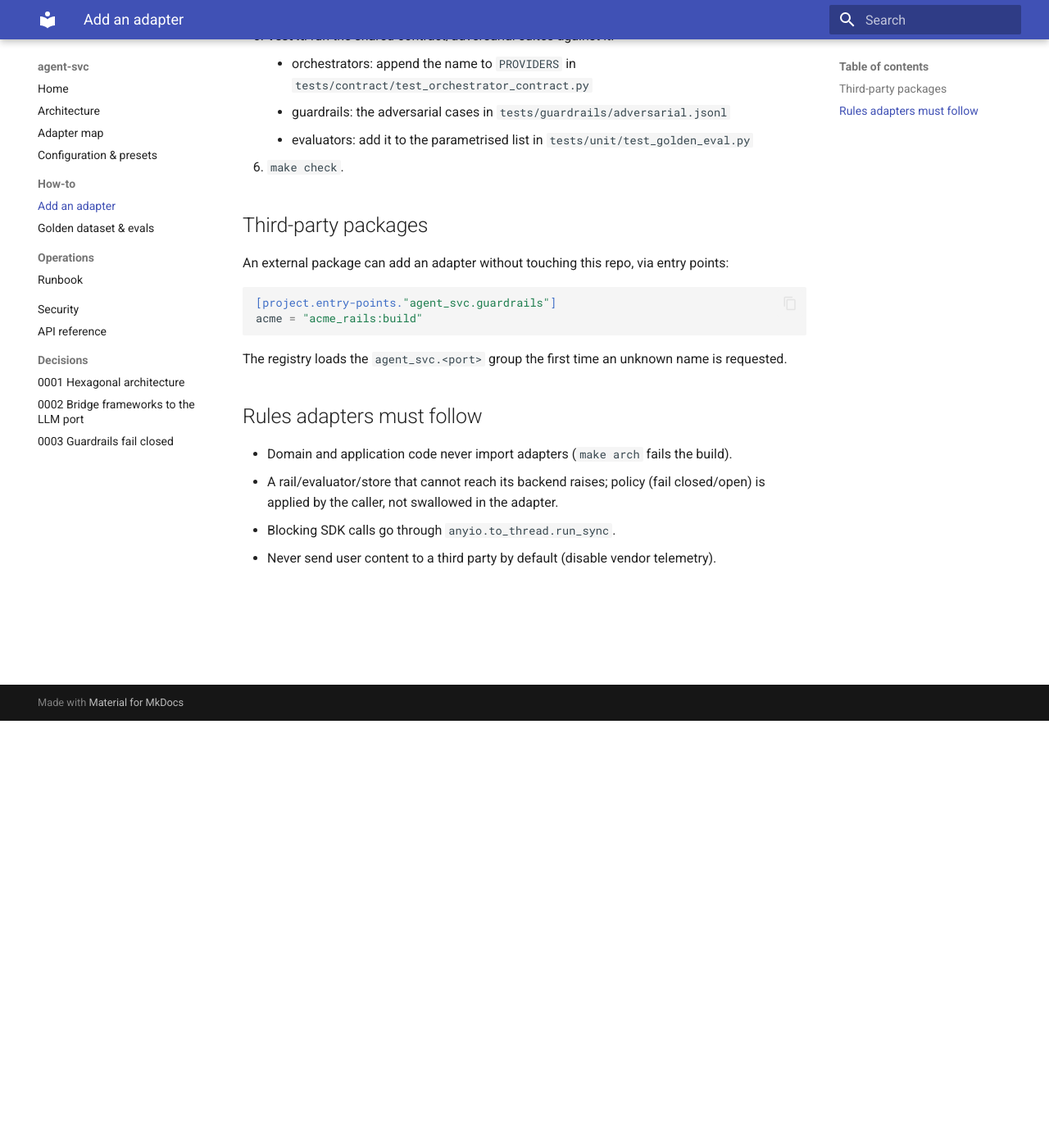
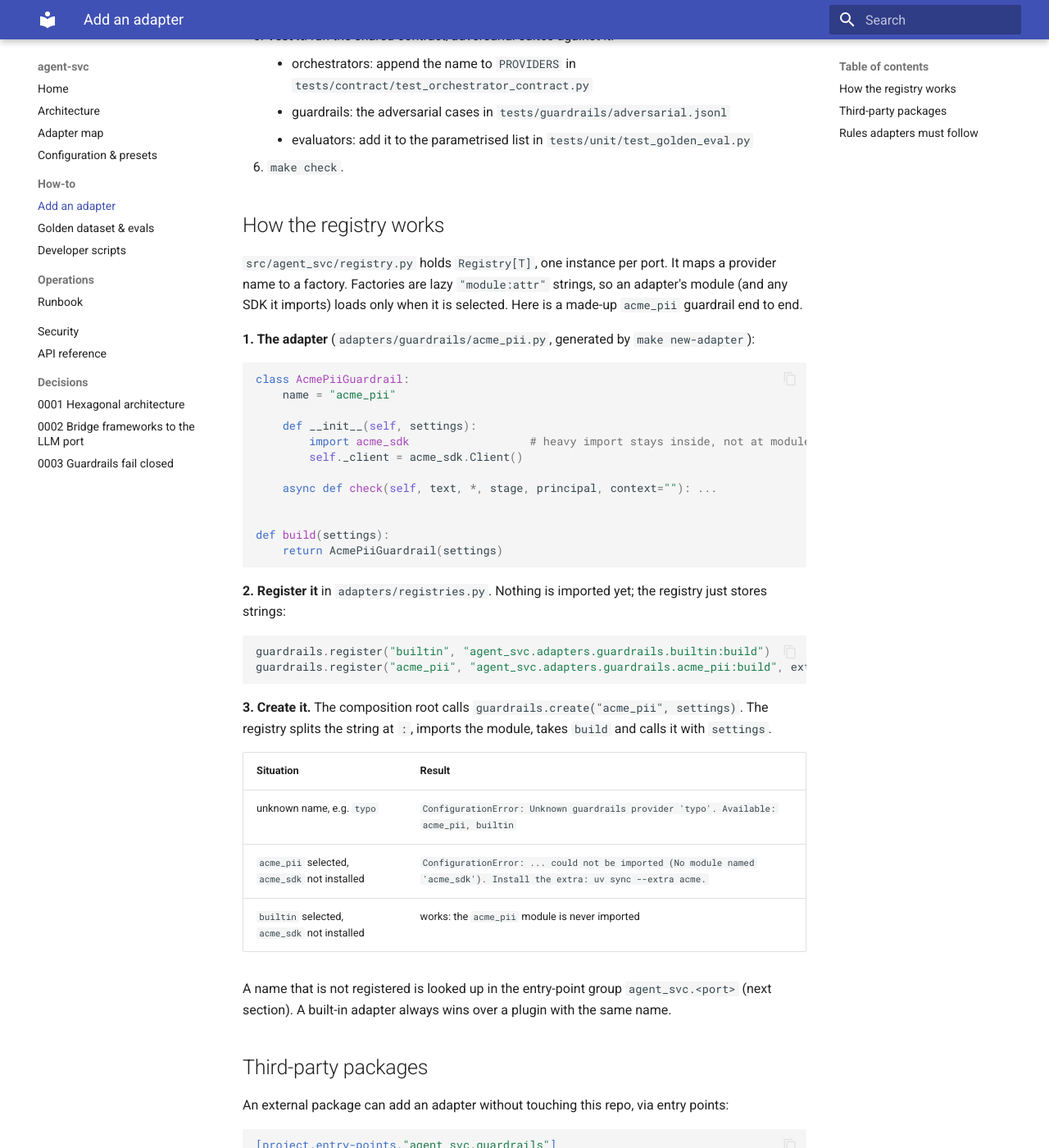
Before and after one commit to misra-anupam/agent-svc, an MkDocs documentation site: the page built from docs/how-to/add-adapter.md, in a window 1280 px wide and 1400 px high, scrolled down 521 px. Shown: the whole window at 82% size. Built offline with MkDocs 1.6.1 and Material for MkDocs 9.7.7, drawn with Linux system fonts in a browser that asks for light colours.

Commit message:
Docs: developer scripts page and registry walkthrough
Co-Authored-By: Claude Sonnet 5.5 <noreply@anthropic.com>

````diff
--- a/docs/how-to/add-adapter.md
+++ b/docs/how-to/add-adapter.md
@@ -24,6 +24,48 @@ make new-adapter PORT=guardrails NAME=acme      # generates the stubs below
     * evaluators: add it to the parametrised list in `tests/unit/test_golden_eval.py`
 6. `make check`.
 
+## How the registry works
+
+`src/agent_svc/registry.py` holds `Registry[T]`, one instance per port. It maps a provider name to a
+factory. Factories are lazy `"module:attr"` strings, so an adapter's module (and any SDK it imports) loads
+only when it is selected. Here is a made-up `acme_pii` guardrail end to end.
+
+**1. The adapter** (`adapters/guardrails/acme_pii.py`, generated by `make new-adapter`):
+
+```python
+class AcmePiiGuardrail:
+    name = "acme_pii"
+
+    def __init__(self, settings):
+        import acme_sdk                  # heavy import stays inside, not at module top
+        self._client = acme_sdk.Client()
+
+    async def check(self, text, *, stage, principal, context=""): ...
+
+
+def build(settings):
+    return AcmePiiGuardrail(settings)
+```
+
+**2. Register it** in `adapters/registries.py`. Nothing is imported yet; the registry just stores strings:
+
+```python
+guardrails.register("builtin", "agent_svc.adapters.guardrails.builtin:build")
+guardrails.register("acme_pii", "agent_svc.adapters.guardrails.acme_pii:build", extra="acme")
+```
+
+**3. Create it.** The composition root calls `guardrails.create("acme_pii", settings)`. The registry splits the
+string at `:`, imports the module, takes `build` and calls it with `settings`.
+
+| Situation | Result |
+|---|---|
+| unknown name, e.g. `typo` | `ConfigurationError: Unknown guardrails provider 'typo'. Available: acme_pii, builtin` |
+| `acme_pii` selected, `acme_sdk` not installed | `ConfigurationError: ... could not be imported (No module named 'acme_sdk'). Install the extra: uv sync --extra acme.` |
+| `builtin` selected, `acme_sdk` not installed | works: the `acme_pii` module is never imported |
+
+A name that is not registered is looked up in the entry-point group `agent_svc.<port>` (next section). A
+built-in adapter always wins over a plugin with the same name.
+
 ## Third-party packages
 
 An external package can add an adapter without touching this repo, via entry points:
--- a/mkdocs.yml
+++ b/mkdocs.yml
@@ -18,6 +18,7 @@ nav:
   - How-to:
       - Add an adapter: how-to/add-adapter.md
       - Golden dataset & evals: how-to/evals.md
+      - Developer scripts: how-to/scripts.md
   - Operations:
       - Runbook: ops/runbook.md
   - Security: security.md
````
Also changed, not shown: docs/how-to/scripts.md (added, +29 -0 lines).
